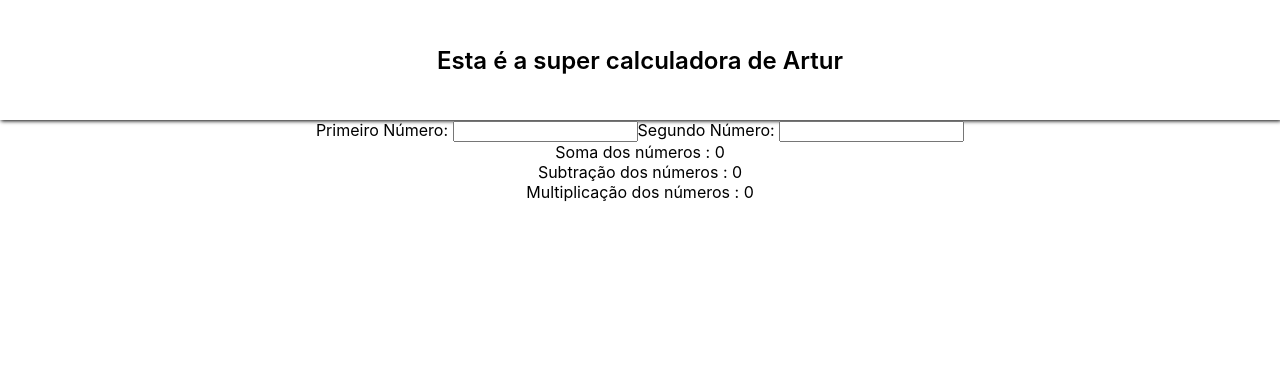
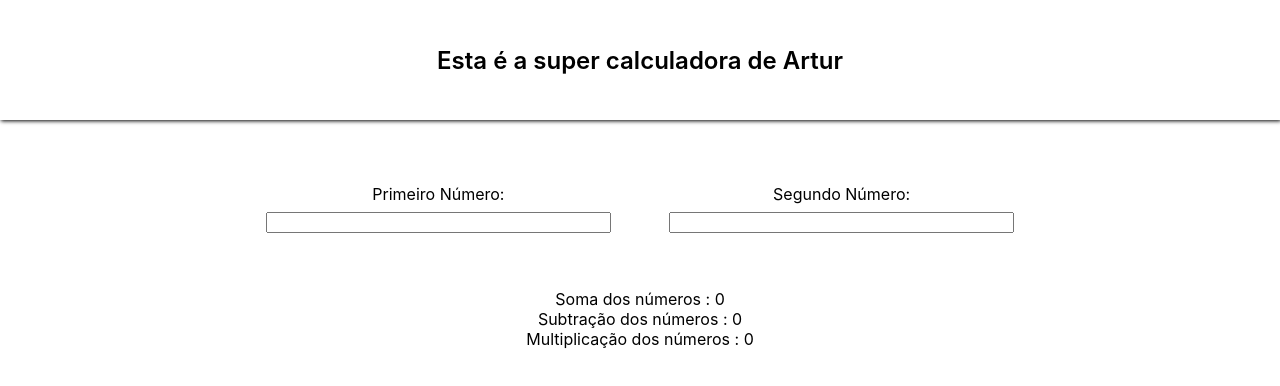
Before and after one commit to ArturQuirino/super-calculadora, a React (Create React App) app in the folder src/super-calculadora/: page / in a window 1280 px wide. Shown: the top 386 px of the page. Built offline with nearby package versions, Linux system fonts and the light colour scheme.

Commit message:
Melhorias de css

```diff
--- /dev/null
+++ b/src/super-calculadora/src/components/calculadora/calculadora.css
@@ -0,0 +1,9 @@
+.calculadora__container-inputs {
+  margin: 5%;
+  display: grid;
+  grid-template-columns: 30% 30%;
+  grid-template-rows: auto auto;
+  justify-content: center;
+  column-gap: 5%;
+  row-gap: 20%;
+}
--- a/src/super-calculadora/src/components/calculadora/calculadora.jsx
+++ b/src/super-calculadora/src/components/calculadora/calculadora.jsx
@@ -1,5 +1,6 @@
 import React, { Component } from 'react';
 import DisplayCalculo from './displayCalculo/displayCalculo';
+import './calculadora.css';
 
 class Calculadora extends Component {
   state = { numero1: 0, numero2: 0 };
@@ -35,12 +36,20 @@ class Calculadora extends Component {
 
   render() {
     return (
-      <div>
-        <div>
-          <label>Primeiro Número: </label>
-          <input onChange={this.alterarValorNumero1} type="number"></input>
-          <label>Segundo Número: </label>
-          <input onChange={this.alterarValorNumero2} type="number"></input>
+      <main>
+        <div className="calculadora__container-inputs">
+          <label htmlFor="primeiroNumeroInput">Primeiro Número: </label>
+          <label htmlFor="segundoNumeroInput">Segundo Número: </label>
+          <input
+            onChange={this.alterarValorNumero1}
+            type="number"
+            name="primeiroNumeroInput"
+          ></input>
+          <input
+            onChange={this.alterarValorNumero2}
+            type="number"
+            name="segundoNumeroInput"
+          ></input>
         </div>
         <div>
           {this.calculos.map((calculo) => (
@@ -52,7 +61,7 @@ class Calculadora extends Component {
             ></DisplayCalculo>
           ))}
         </div>
-      </div>
+      </main>
     );
   }
 }
```
